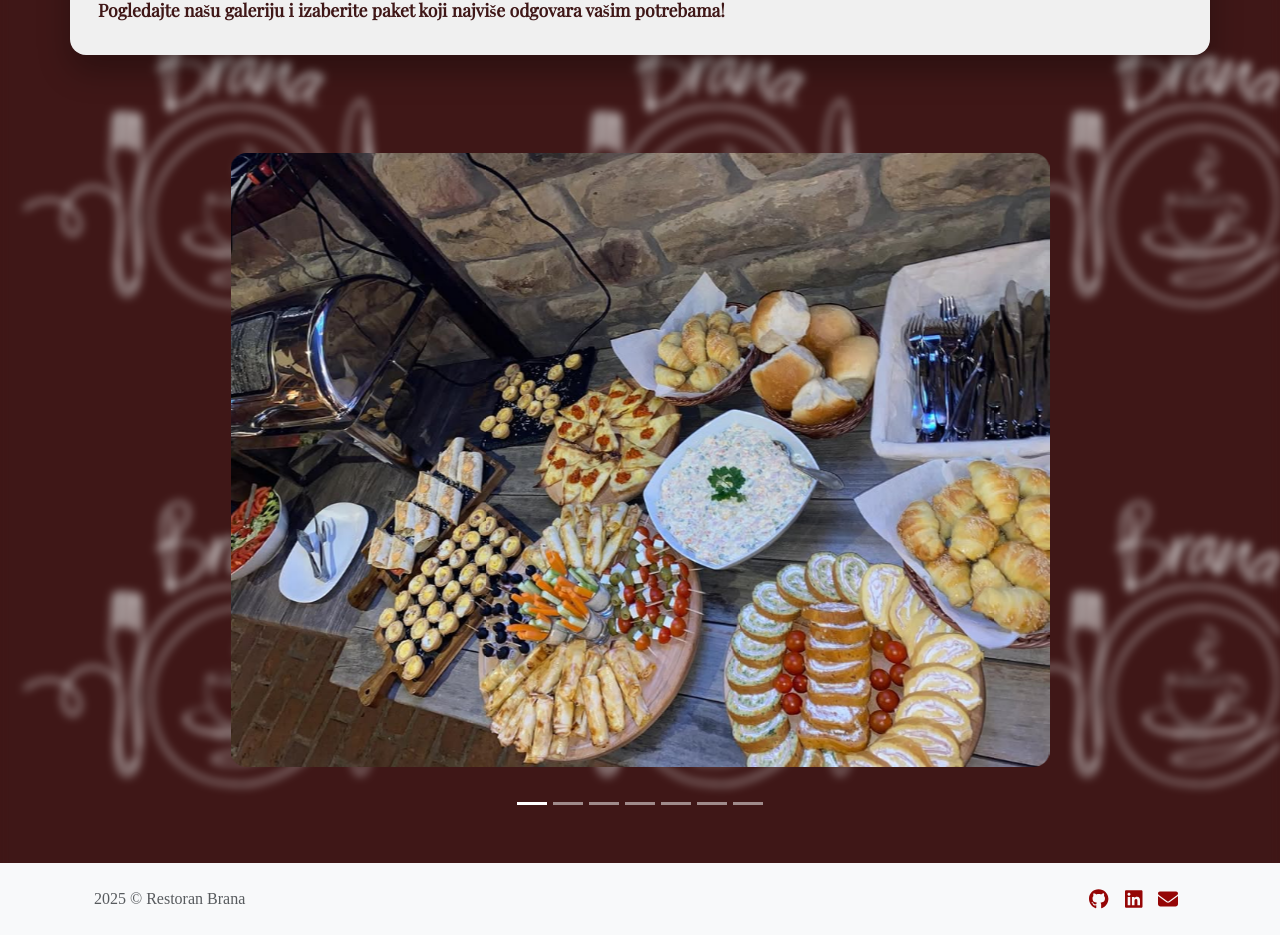
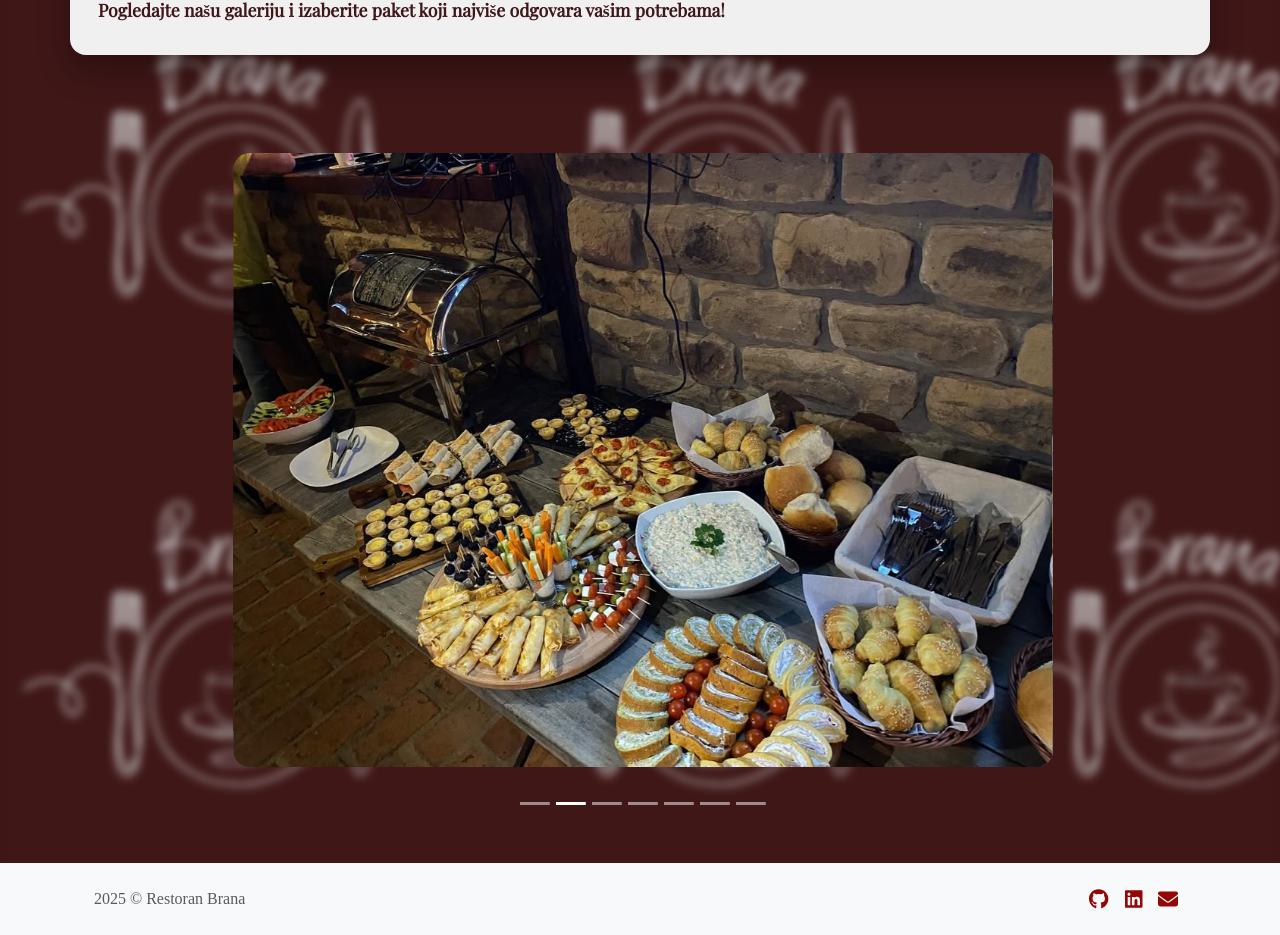
Before and after one commit to crni99/restoran-brana, a React (Create React App) app: page /igraonica in a window 1280 px wide. Shown: the part 2476-3411 px from the top of the page. Built offline with nearby package versions, Linux system fonts and the light colour scheme.

Commit message:
fix playroom autoplay carousel and center indicators

```diff
--- a/src/index.css
+++ b/src/index.css
@@ -527,6 +527,10 @@ footer a:active {
     margin-left: 1rem;
     margin-right: 1rem;
   }
+
+  .carousel-indicators {
+    transform: translateX(0%) !important;
+  }
 }
 
 /* Extra Small (Mobile) */
@@ -689,6 +693,10 @@ footer a:active {
   .modal-content {
     margin-left: 1rem;
     margin-right: 1rem;
+  }
+
+  .carousel-indicators {
+    transform: translateX(0%) !important;
   }
 }
 
@@ -853,6 +861,10 @@ footer a:active {
     border: unset !important;
   }
 
+  .carousel-indicators {
+    transform: translateX(0%) !important;
+  }
+
 }
 
 /* Medium Screens (≥768px) */
@@ -977,6 +989,10 @@ footer a:active {
     background-color: unset !important;
     border: unset !important;
   }
+
+  .carousel-indicators {
+    transform: translateX(-3.5%) !important;
+  }
 }
 
 /* Large Screens (≥992px) */
@@ -1061,10 +1077,15 @@ footer a:active {
     margin-bottom: 3rem !important;
   }
 
+  .carousel-indicators {
+    transform: translateX(-7%) !important;
+  }
+
 }
 
 /* Extra Large Screens (≥1200px) */
 @media (min-width: 1200px) and (max-width: 1399.98px) {
+
   .carousel-control-prev {
     margin-left: -3rem !important;
   }
@@ -1142,6 +1163,7 @@ footer a:active {
 
 .carousel-indicators {
   margin-bottom: 0rem !important;
+  transform: translateX(-17.5%);
 }
 
 /*
@@ -1294,3 +1316,12 @@ footer a:active {
   max-width: 100%;
   height: auto;
 }
+
+#carouselPlayroomIndicators .carousel-control-prev,
+#carouselPlayroomIndicators .carousel-control-next {
+  display: none;
+}
+
+.carousel-control-next, .carousel-control-prev {
+  color: var(--white) !important;
+}
--- a/src/pages/Playroom.jsx
+++ b/src/pages/Playroom.jsx
@@ -1,5 +1,6 @@
 import React from 'react';
 import VideoSection from '../components/sections/VideoSection';
+import { Carousel } from 'react-bootstrap';
 
 export default function PlayroomPage() {
 
@@ -92,40 +93,57 @@ export default function PlayroomPage() {
 
             <div className="container d-flex justify-content-center align-items-center mt-4 mb-5 playroom-carousel-wrapper" data-aos="fade-up" data-aos-duration="2000">
                 <div className="row w-100">
-                    <div id="carouselExampleIndicators" className="carousel slide" data-bs-ride="carousel" data-bs-interval="3000">
-                        <div className="carousel-indicators">
-                            <button type="button" data-bs-target="#carouselExampleIndicators" data-bs-slide-to="0" className="active" aria-current="true" aria-label="Slide 1"></button>
-                            <button type="button" data-bs-target="#carouselExampleIndicators" data-bs-slide-to="1" aria-label="Slide 2"></button>
-                            <button type="button" data-bs-target="#carouselExampleIndicators" data-bs-slide-to="2" aria-label="Slide 3"></button>
-                            <button type="button" data-bs-target="#carouselExampleIndicators" data-bs-slide-to="3" aria-label="Slide 4"></button>
-                            <button type="button" data-bs-target="#carouselExampleIndicators" data-bs-slide-to="4" aria-label="Slide 5"></button>
-                            <button type="button" data-bs-target="#carouselExampleIndicators" data-bs-slide-to="5" aria-label="Slide 6"></button>
-                            <button type="button" data-bs-target="#carouselExampleIndicators" data-bs-slide-to="6" aria-label="Slide 7"></button>
-                        </div>
-                        <div className="carousel-playroom carousel-inner rounded">
-                            <div className="carousel-item playroom-bundle-image active">
-                                <img src="/assets/images/playroom/ultra-all-inclusive/UltraAllInclusivePaket1.jpg" className="w-100 rounded" alt="UltraAllInclusivePaket1" />
-                            </div>
-                            <div className="carousel-item playroom-bundle-image">
-                                <img src="/assets/images/playroom/ultra-all-inclusive/UltraAllInclusivePaket2.jpg" className="w-100 rounded" alt="UltraAllInclusivePaket2" />
-                            </div>
-                            <div className="carousel-item playroom-bundle-image ">
-                                <img src="/assets/images/playroom/ultra-all-inclusive/UltraAllInclusivePaket3.jpg" className="w-100 rounded" alt="UltraAllInclusivePaket3" />
-                            </div>
-                            <div className="carousel-item playroom-bundle-image">
-                                <img src="/assets/images/playroom/ultra-all-inclusive/UltraAllInclusivePaket4.jpg" className="w-100 rounded" alt="UltraAllInclusivePaket4" />
-                            </div>
-                            <div className="carousel-item playroom-bundle-image">
-                                <img src="/assets/images/playroom/ultra-all-inclusive/UltraAllInclusivePaket5.jpg" className="w-100 rounded" alt="UltraAllInclusivePaket5" />
-                            </div>
-                            <div className="carousel-item playroom-bundle-image">
-                                <img src="/assets/images/playroom/ultra-all-inclusive/UltraAllInclusivePaket6.jpg" className="w-100 rounded" alt="UltraAllInclusivePaket6" />
-                            </div>
-                            <div className="carousel-item playroom-bundle-image">
-                                <img src="/assets/images/playroom/all-inclusive/AllInclusivePaket1.jpg" className="w-100 rounded" alt="AllInclusivePaket1" />
-                            </div>
-                        </div>
-                    </div>
+                    <Carousel id="carouselPlayroomIndicators" interval={3000} className="carousel-playroom">
+                        <Carousel.Item className="playroom-bundle-image active">
+                            <img
+                                src="/assets/images/playroom/ultra-all-inclusive/UltraAllInclusivePaket1.jpg"
+                                className="d-block w-100 rounded"
+                                alt="UltraAllInclusivePaket1"
+                            />
+                        </Carousel.Item>
+                        <Carousel.Item className="playroom-bundle-image">
+                            <img
+                                src="/assets/images/playroom/ultra-all-inclusive/UltraAllInclusivePaket2.jpg"
+                                className="d-block w-100 rounded"
+                                alt="UltraAllInclusivePaket2"
+                            />
+                        </Carousel.Item>
+                        <Carousel.Item className="playroom-bundle-image">
+                            <img
+                                src="/assets/images/playroom/ultra-all-inclusive/UltraAllInclusivePaket3.jpg"
+                                className="d-block w-100 rounded"
+                                alt="UltraAllInclusivePaket3"
+                            />
+                        </Carousel.Item>
+                        <Carousel.Item className="playroom-bundle-image">
+                            <img
+                                src="/assets/images/playroom/ultra-all-inclusive/UltraAllInclusivePaket4.jpg"
+                                className="d-block w-100 rounded"
+                                alt="UltraAllInclusivePaket4"
+                            />
+                        </Carousel.Item>
+                        <Carousel.Item className="playroom-bundle-image">
+                            <img
+                                src="/assets/images/playroom/ultra-all-inclusive/UltraAllInclusivePaket5.jpg"
+                                className="d-block w-100 rounded"
+                                alt="UltraAllInclusivePaket5"
+                            />
+                        </Carousel.Item>
+                        <Carousel.Item className="playroom-bundle-image">
+                            <img
+                                src="/assets/images/playroom/ultra-all-inclusive/UltraAllInclusivePaket6.jpg"
+                                className="d-block w-100 rounded"
+                                alt="UltraAllInclusivePaket6"
+                            />
+                        </Carousel.Item>
+                        <Carousel.Item className="playroom-bundle-image">
+                            <img
+                                src="/assets/images/playroom/all-inclusive/AllInclusivePaket1.jpg"
+                                className="d-block w-100 rounded"
+                                alt="AllInclusivePaket1"
+                            />
+                        </Carousel.Item>
+                    </Carousel>
                 </div>
             </div>
 
```
